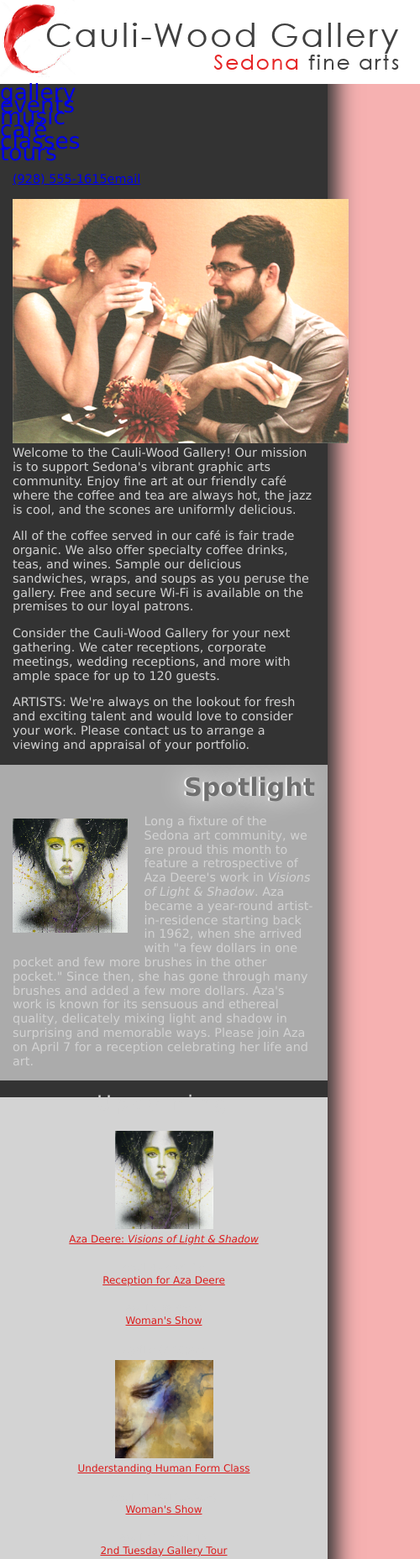
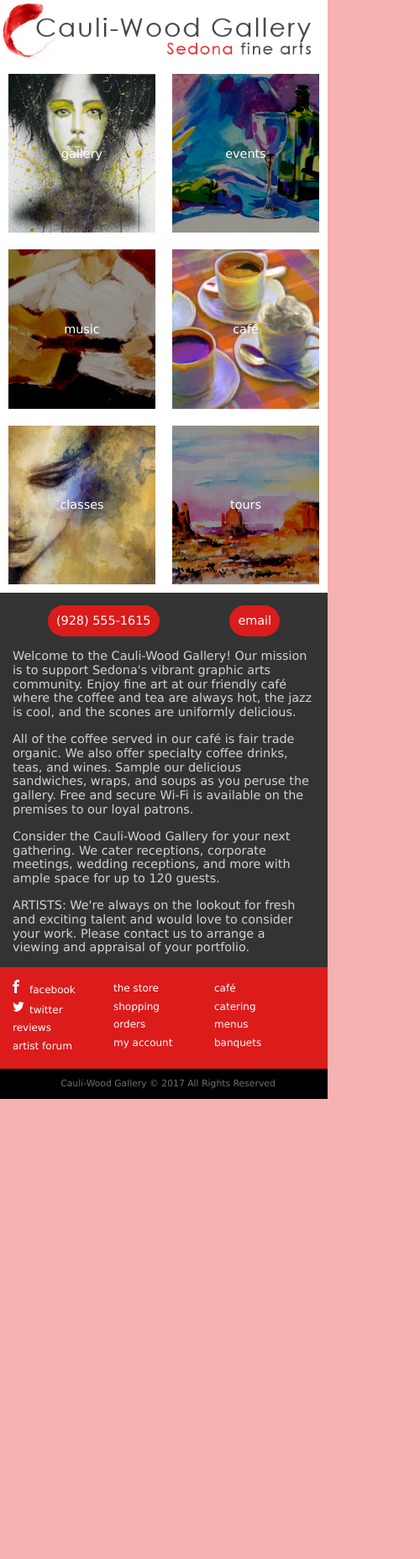
Before and after one commit to xconnor9896/Unit-3-CSS-Test, a plain HTML site: page index.html in a window 390 px wide. Shown: the top 1857 px of the page at 84% size, 500 px wide, since content can reach past the window. After the commit the page ends 1309 px from the top, so only its background shows below. Drawn offline with Linux system fonts and the light colour scheme.

Commit message:
Test finished. Responsive design works properly and all CSS works well.

```diff
--- a/designs.css
+++ b/designs.css
@@ -58,24 +58,27 @@ Base styles used by All Screens DO NOT EDIT ABOVE
 
 html {
     background-color: var(--html-background);
-    font-family: Verdana, Geneva, sans-serif;
+    font-family: Verdana, Geneva, Tahoma, sans-serif;
     font-size: 12px;
 }
 
 body {
     background-color: #ffffff;
     max-width: 1024px;
-    margin: 0 auto;
+    margin: auto;
     box-shadow: var(--shadow) 10px 10px 25px, var(--shadow) -10px 10px 25px;
 }
 
-/* header with direct parent of body */
+body > header {
+    background: #ffffff;
+    width: 100%
+}
 
-img.logoImage {
+img#logoImage {
     display: block;
     width: 100%;
     max-width: 600px;
-    margin: 0 auto;
+    margin: auto;
 }
 
 p {
@@ -84,38 +87,38 @@ p {
     margin: 15px;
 }
 
-/* unordered list items in the navigation with a class of top */ {
+nav.top ul li {
     margin: 10px;
 }
 
-/* /* unordered list items in the navigation with a class of top ANCHOR TAGS */ {
-    /* text color is white */
+nav.top ul li a {
+    color: white;
     display: block;
     font-size: 1.2rem;
     text-align: center;
     padding: 5% 0% 5% 0%;
 }
 
-/* /* unordered list items in the navigation with a class of top ANCHOR TAGS (same as above but when you hover*/ {
-    /* text-color is var(--nav-active) */
+nav.top ul li a:hover {
+    color: var(--nav-active);
     text-shadow: 0px 0px 2px #000000, 0px 0px 15px #ffffff;
 }
 
-/* img in 2nd p tag in the article (use a psuedo class but idk how to do this) */ {
+article p:nth-child(2) img {
     float: right;
     width: 45%;
     margin: 0px 0px 120px 50px;
-    transform: translateY(60px), rotate(30);
+    transform: translate(0, 60px) rotate(30deg);
     box-shadow: var(--shadow) 10px -10px 30px;
 }
 
 section.spotlight {
     background-color: var(--spotlight);
     padding-bottom: 15px;
-    overflow: hidden;
+    overflow: auto;
 }
 
-.spotlight h1 {
+section.spotlight h1 {
     font-size: 2.5rem;
     color: var(--text-color);
     text-shadow: #ffffff -2px 0px 1px, #ffffff -5px 0px 30px;
@@ -123,14 +126,14 @@ section.spotlight {
     text-align: right;
 }
 
-.spotlight img {
+section.spotlight img {
     width: 35%;
     float: left;
     display: block;
     margin: 20px 20px 10px 15px;
 }
 
-.spotlight p {
+section.spotlight p {
     margin-bottom: 0;
 }
 
@@ -153,16 +156,18 @@ aside h1 {
 aside img {
     display: block;
     width: 30%;
-    margin: 0 auto;
-    margin-top: 5px;
-    margin-bottom: 5px;
+    margin: 5px auto;
 }
 
-aside dl {
+dl {
     text-align: center;
 }
 
-aside dl dt {
+footer {
+    width: 100%;
+}
+
+dl dd {
     margin-bottom: 20px;
 }
 
@@ -171,13 +176,19 @@ nav#bottom {
     color: var(--text-color);
     padding: 15px 15px 15px 15px;
     display: flex;
-    /* make items in here flexbox row
-    make sure items cannot wrap */
+    flex-direction: row;
+    flex-wrap: nowrap;
     justify-content: center;
 }
 
 nav#bottom ul li {
-    color: #ffffff
+    font-size: 1rem;
+    line-height: 1.8rem;
+
+}
+
+nav#bottom li a {
+    color: #ffffff;
 }
 
 footer p {
@@ -190,54 +201,113 @@ footer p {
 }
 
 nav#bottom ul {
-    /* Using flex values only
-        Make sure the item can shrike freely
-        Make sure the item CANNOT grow
-        Make the item have a max width of 150px */
+    flex: 0 1 150px;
 }
 
-@media only screen and (max-width: 480px) {
+@media (max-width: 480px) {
     body {
         background-color: var(--shadow);
         color: var(--text-background)
     }
     aside {
-        /* should not display */
+        display: none;
     }
     article img {
-        /* should be hidden and not display */
+        display: none;
     }
     section.spotlight {
-        /* should be hidden and not display */
+        display: none;
     }
     nav.top ul {
-        display: flexbox;
+        display: flex;
         flex-wrap: wrap;
-        /* position: row; ??? */
+        flex-direction: row;
     }
     nav.top ul li {
         font-size: 2.2rem;
-        /* Using flex values only
-            Make the default size 130px
-            Make it so it can grow and shrink with a value of 1 */
+        flex: 1 1 130px;
     }
     nav.top ul li a {
         padding: 50% 0% 50% 0%;
     }
     nav.top ul li:nth-of-type(1) {
-        /* Set the background to be the image cw_image01.png
-        Make sure the background is centered
-        Make sure the background doesn’t repeat
-        Make sure the size fits the container it is in */
+        background-image: url(images/cw_image01.png);
+        background-position: center;
+        background-repeat: no-repeat;
+        background-size: cover;
     }
 
-    /* REPEAT THE ^^ABOVE^^ INSTRUCTIONS FIVE MORE TIMES FOR ALL SIX NAV ITEMS */
+    nav.top ul li:nth-of-type(2) {
+        background-image: url(images/cw_image02.png);
+        background-position: center;
+        background-repeat: no-repeat;
+        background-size: cover;
+    }
+    nav.top ul li:nth-of-type(3) {
+        background-image: url(images/cw_image03.png);
+        background-position: center;
+        background-repeat: no-repeat;
+        background-size: cover;
+    }
+    nav.top ul li:nth-of-type(4) {
+        background-image: url(images/cw_image04.png);
+        background-position: center;
+        background-repeat: no-repeat;
+        background-size: cover;
+    }
+    nav.top ul li:nth-of-type(5) {
+        background-image: url(images/cw_image05.png);
+        background-position: center;
+        background-repeat: no-repeat;
+        background-size: cover;
+    }
+    nav.top ul li:nth-of-type(6) {
+        background-image: url(images/cw_image06.png);
+        background-position: center;
+        background-repeat: no-repeat;
+        background-size: cover;
+    }
 
     p#links {
-        display: flexbox;
+        display: flex;
         flex-wrap: nowrap;
-        /* Make it a row */
-        /* Place extrea space around them */
+        flex-direction: row;
+        justify-content: space-around;
     }
+    p#links a {
+        background-color: var(--nav-active);
+        color: white;
+        text-decoration: none;
+        padding: 10px;
+        border-radius: 20px;
+    }
+}
 
+@media (min-width: 481px) {
+    body {
+        display: flex;
+        flex-wrap: wrap;
+        flex-direction: row;
+    }
+    article {
+        flex: 2 1 400px
+    }
+    aside {
+        flex: 1 2 200px;
+    }
+    nav.top ul {
+        display: flex;
+        flex-wrap: wrap;
+        flex-direction: row;
+        background: var(--shadow);
+        height: 50px;
+        justify-content: center;
+        align-items: center;
+    }
+    nav.top ul li {
+        flex: 0 1 80px;
+    }
+    p#links {
+        display: none;
+    }
 }
```
